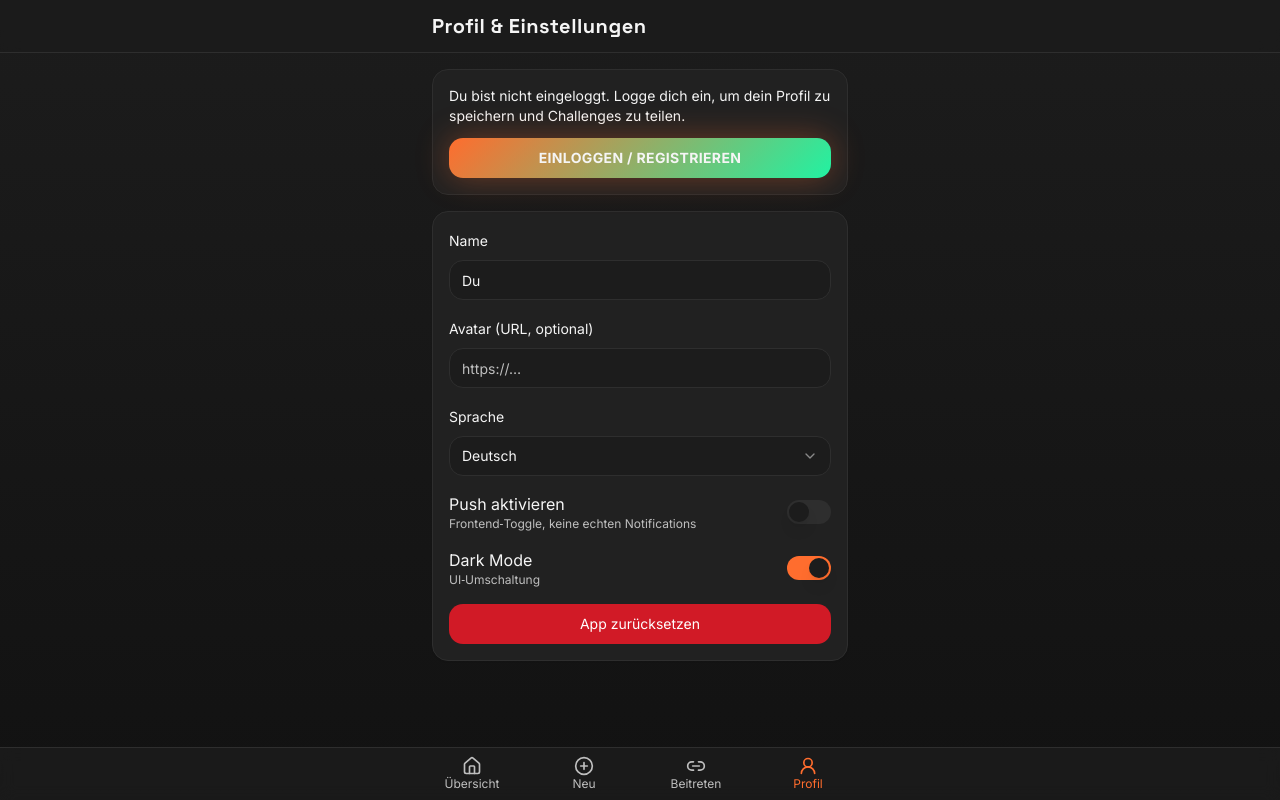
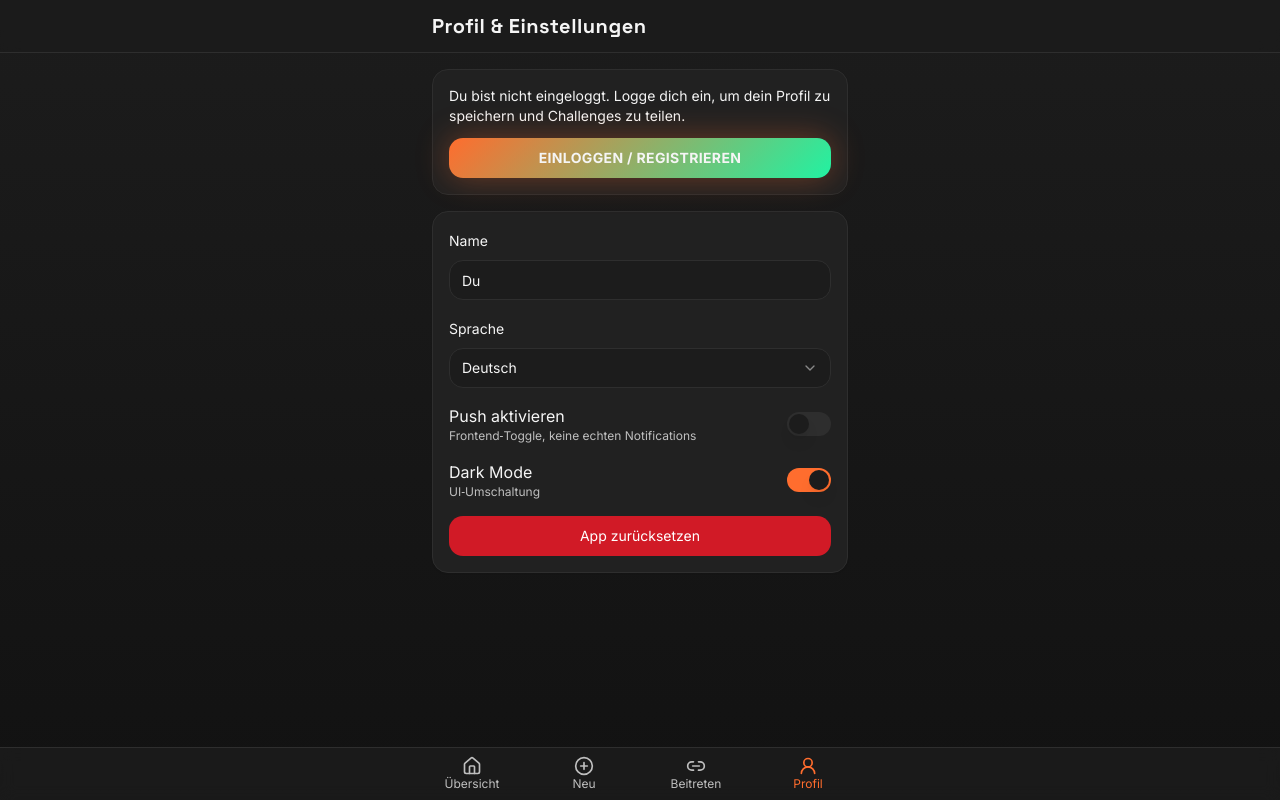
Before and after one commit to JanSoccerberg/dropit-habit-forge, a React (Vite) app: page /profile in a window 1280 px wide. Built offline with nearby package versions, Linux system fonts and the light colour scheme.

Commit message:
Remove avatar functionality
Remove the avatar upload and display functionality from the profile page as it is deemed unnecessary.

```diff
--- a/src/pages/Profile.tsx
+++ b/src/pages/Profile.tsx
@@ -72,17 +72,6 @@ export default function Profile() {
             />
           </div>
           <div className="space-y-2">
-            <Label>Avatar (URL, optional)</Label>
-            <Input
-              value={user.avatarUrl ?? ""}
-              onChange={async (e) => {
-                api.updateProfile({ avatarUrl: e.target.value });
-                await updateRemote({ avatar_url: e.target.value || null });
-              }}
-              placeholder="https://…"
-            />
-          </div>
-          <div className="space-y-2">
             <Label>Sprache</Label>
             <Select value={user.locale} onValueChange={async (v) => {
               api.updateProfile({ locale: v });
```
